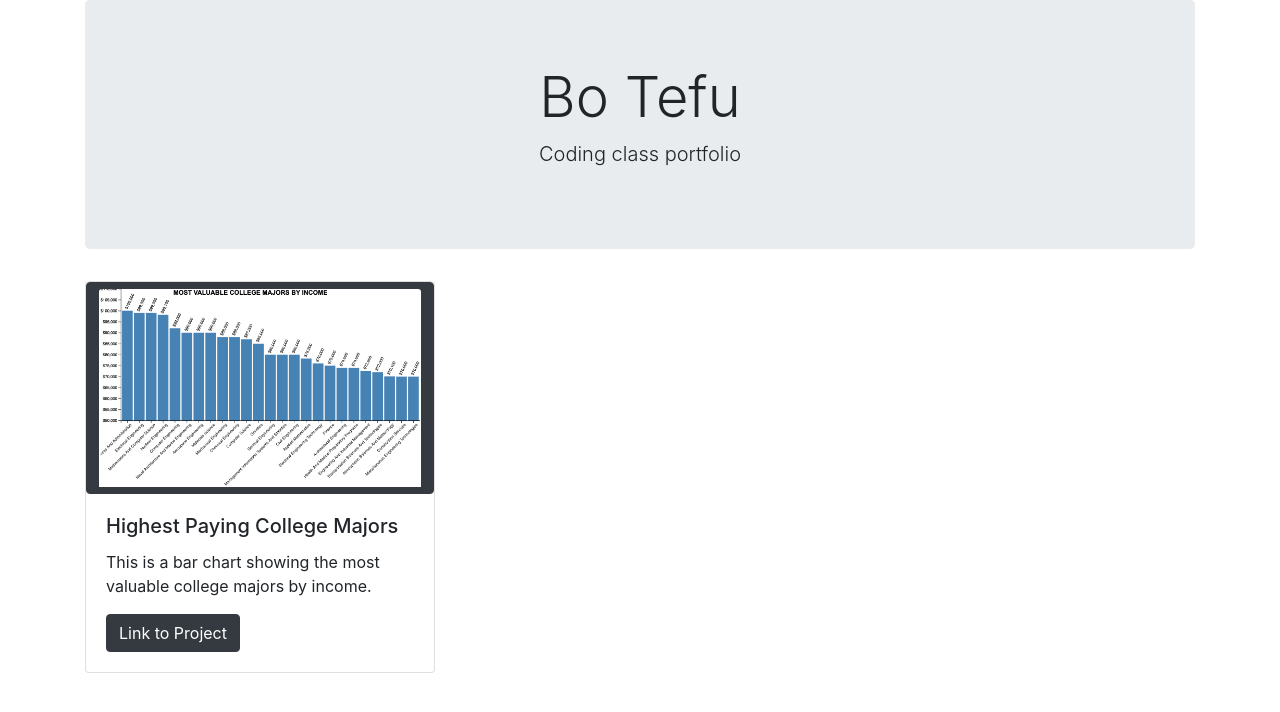
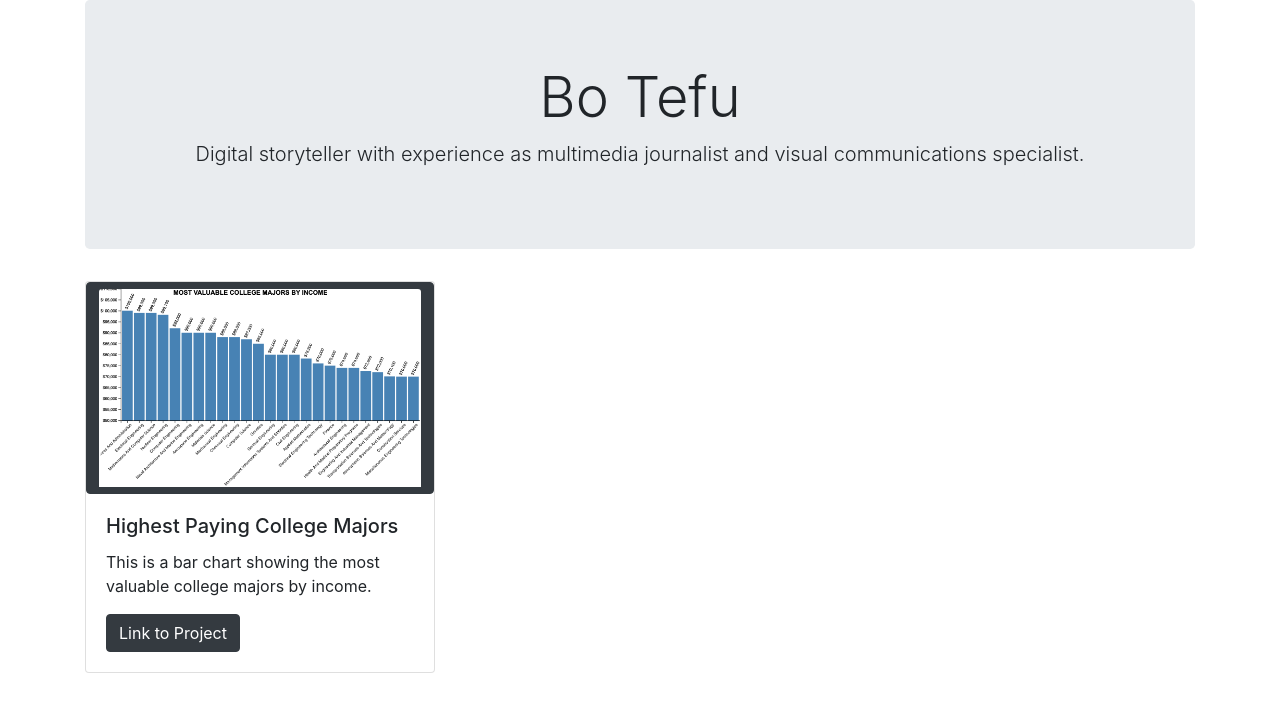
Before and after one commit to Bo-tefu/bo-tefu.github.io, a Jekyll site: the page built from index.html, in a window 1280 px wide. Shown: the top 712 px of the page. Built offline with Jekyll 4.4.1, drawn with Linux system fonts in a browser that asks for light colours.

Commit message:
Update default.html

```diff
--- a/_layouts/default.html
+++ b/_layouts/default.html
@@ -11,7 +11,7 @@
     <div class="container">
         <header class="jumbotron text-center d-flex justify-content-center align-items-center flex-column">
             <h1 class="display-4">{{ page.title }}</h1>
-            <p class="lead">Coding class portfolio</p>
+            <p class="lead">Digital storyteller with experience as multimedia journalist and visual communications specialist.</p>
         </header>
 
         {{ content }}
```
